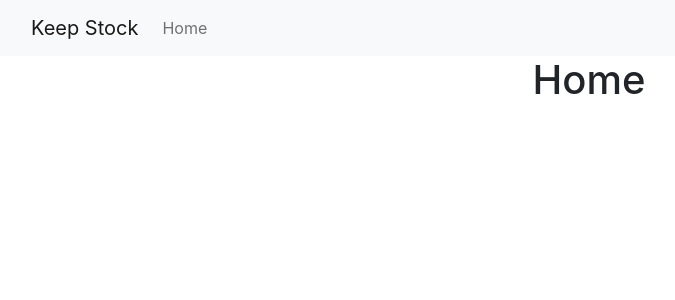
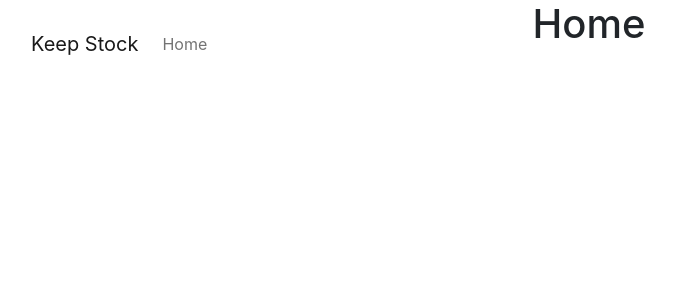
Before and after one commit to masharzy/keep-stock-client, a React (Create React App) app: page / in a window 1280 px wide. Shown: the top 300 px of the page, without its empty margins (51-726 px from the left). Built offline with nearby package versions, Linux system fonts and the light colour scheme.

Commit message:
Header Complete

```diff
--- a/src/Pages/Shared/Header/Header.js
+++ b/src/Pages/Shared/Header/Header.js
@@ -3,7 +3,7 @@ import { Link } from "react-router-dom";
 
 const Header = () => {
   return (
-    <nav class="navbar navbar-expand-lg navbar-light bg-light">
+    <nav class="navbar navbar-expand-lg navbar-light bg-transparent py-4 fixed-top">
       <div class="container">
         <Link class="navbar-brand" to="/">
           Keep Stock
```
